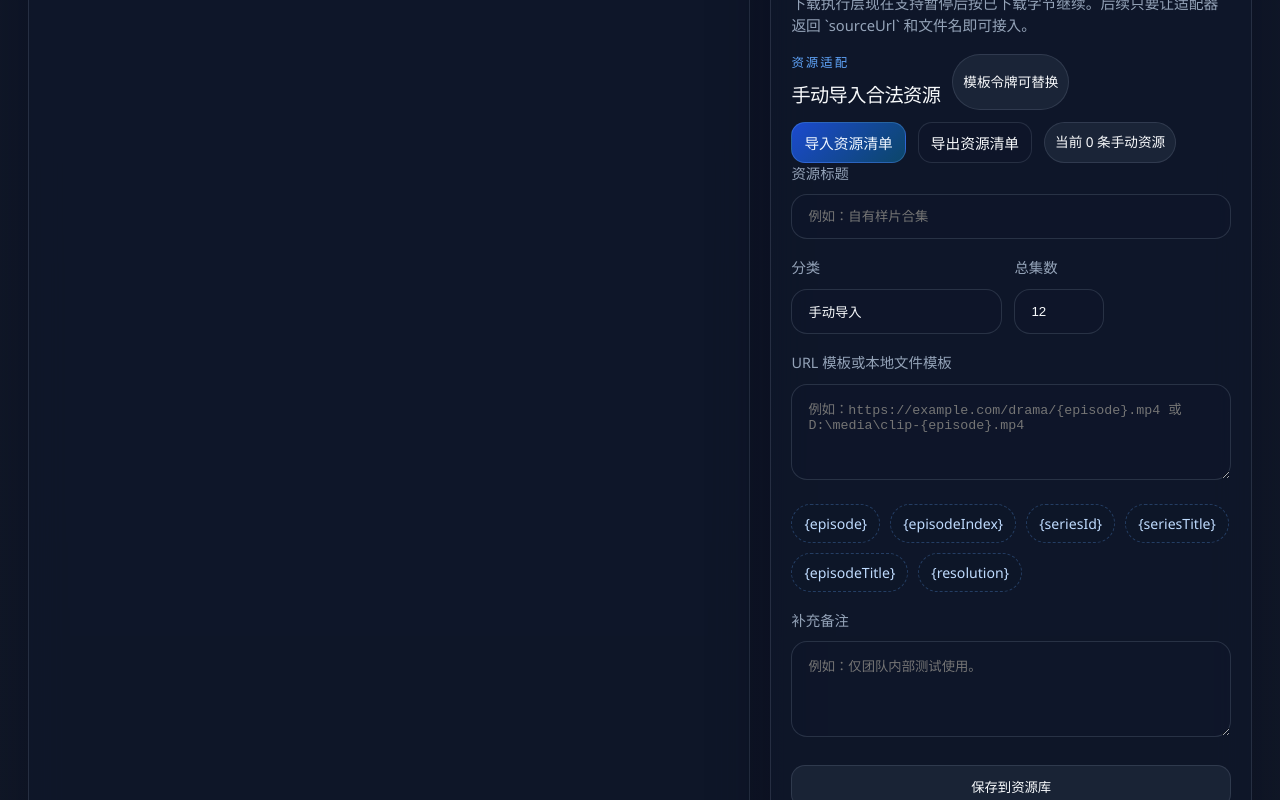
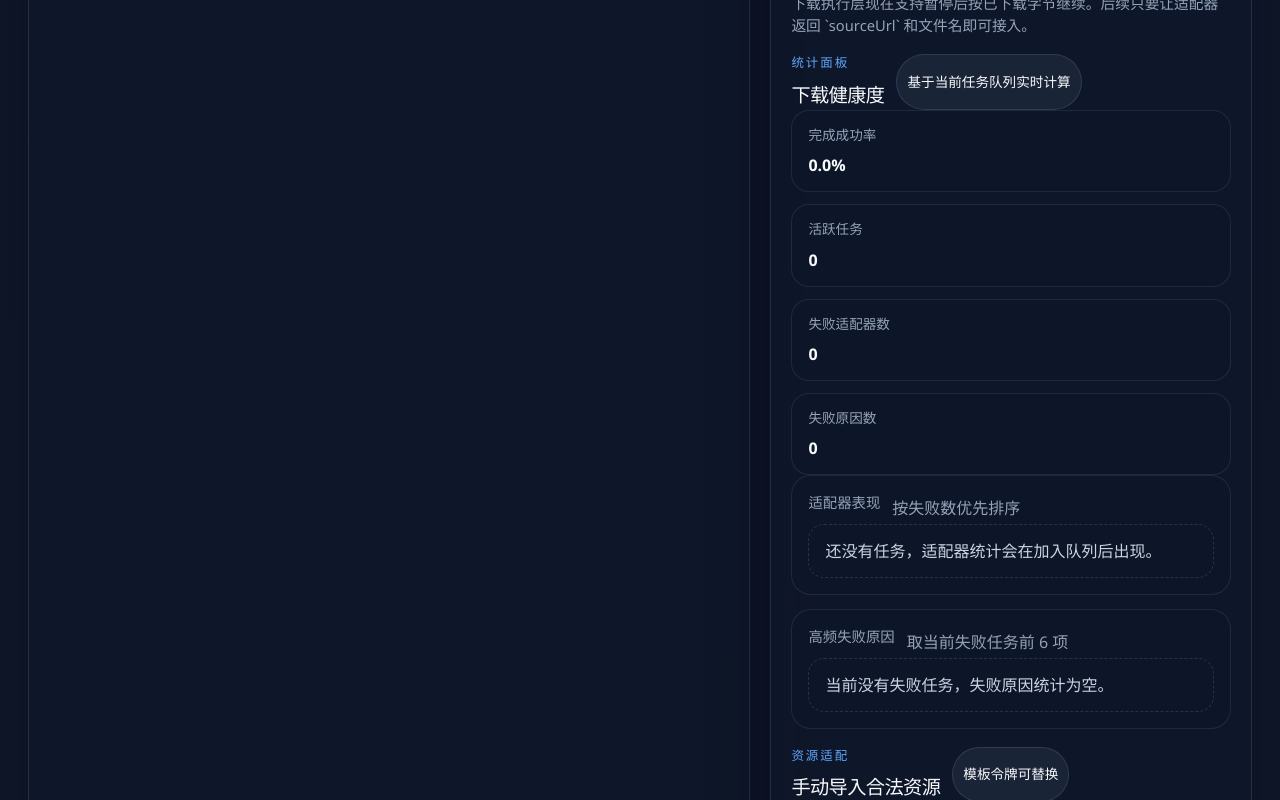
Before and after one commit to Nevermore222/HongGuo_Tool_Codex, a React (Vite) app: page / in a window 1280 px wide. Shown: the part 3160-3960 px from the top of the page. Built offline with nearby package versions, Linux system fonts and the light colour scheme.

Commit message:
Add download health dashboard

```diff
--- a/src/App.css
+++ b/src/App.css
@@ -124,6 +124,46 @@
 .queue-tools {
   display: grid;
   gap: 12px;
+}
+
+.stats-grid {
+  display: grid;
+  gap: 14px;
+}
+
+.stats-card {
+  padding: 16px;
+  border-radius: 20px;
+  background: rgba(15, 23, 42, 0.52);
+  border: 1px solid rgba(148, 163, 184, 0.14);
+}
+
+.stats-list {
+  display: grid;
+  gap: 10px;
+}
+
+.stats-row {
+  display: flex;
+  gap: 14px;
+  justify-content: space-between;
+  align-items: flex-start;
+  padding: 12px 0;
+  border-top: 1px solid rgba(148, 163, 184, 0.12);
+}
+
+.stats-row:first-child {
+  border-top: 0;
+  padding-top: 0;
+}
+
+.stats-row p {
+  margin: 6px 0 0;
+  color: var(--muted);
+}
+
+.section-header.compact {
+  align-items: center;
 }
 
 .card,
@@ -556,7 +596,8 @@ button:disabled {
   .episode-row,
   .queue-head,
   .section-header,
-  .log-head {
+  .log-head,
+  .stats-row {
     display: grid;
   }
 }
--- a/src/App.tsx
+++ b/src/App.tsx
@@ -105,6 +105,8 @@ const formatUpdatedAt = (value: string) =>
 
 const formatLogTime = (value: string) =>
   new Date(value).toLocaleString('zh-CN', { hour12: false })
+
+const formatPercent = (value: number) => `${value.toFixed(value >= 10 ? 0 : 1)}%`
 
 const formatBytes = (bytes: number) => {
   if (!bytes) {
@@ -414,6 +416,117 @@ function App() {
     }
   }, [desktopLogs])
 
+  const dashboardStats = useMemo(() => {
+    const settled = queueStats.completed + queueStats.failed
+    const successRate = settled > 0 ? (queueStats.completed / settled) * 100 : 0
+    const active = queueStats.downloading + queueStats.waiting + queueStats.paused
+    const failedAdapters = new Set(
+      visibleQueue
+        .filter((item) => item.status === '失败')
+        .map((item) => item.adapterId),
+    ).size
+
+    return {
+      successRate,
+      active,
+      failedAdapters,
+      distinctFailureReasons: new Set(
+        visibleQueue
+          .filter((item) => item.status === '失败' && item.errorMessage)
+          .map((item) => item.errorMessage),
+      ).size,
+    }
+  }, [queueStats, visibleQueue])
+
+  const adapterStats = useMemo(() => {
+    const grouped = new Map<
+      string,
+      {
+        adapterId: string
+        total: number
+        completed: number
+        failed: number
+        active: number
+      }
+    >()
+
+    for (const task of visibleQueue) {
+      const current =
+        grouped.get(task.adapterId) ??
+        {
+          adapterId: task.adapterId,
+          total: 0,
+          completed: 0,
+          failed: 0,
+          active: 0,
+        }
+
+      current.total += 1
+      if (task.status === '已完成') {
+        current.completed += 1
+      }
+      if (task.status === '失败') {
+        current.failed += 1
+      }
+      if (task.status === '下载中' || task.status === '等待中' || task.status === '已暂停') {
+        current.active += 1
+      }
+
+      grouped.set(task.adapterId, current)
+    }
+
+    return [...grouped.values()].sort((left, right) => {
+      if (right.failed !== left.failed) {
+        return right.failed - left.failed
+      }
+
+      if (right.active !== left.active) {
+        return right.active - left.active
+      }
+
+      return right.total - left.total
+    })
+  }, [visibleQueue])
+
+  const failureReasonStats = useMemo(() => {
+    const grouped = new Map<
+      string,
+      {
+        message: string
+        count: number
+        adapterIds: Set<string>
+      }
+    >()
+
+    for (const task of visibleQueue) {
+      if (task.status !== '失败') {
+        continue
+      }
+
+      const message = task.errorMessage?.trim() || '未记录错误详情'
+      const current =
+        grouped.get(message) ??
+        {
+          message,
+          count: 0,
+          adapterIds: new Set<string>(),
+        }
+
+      current.count += 1
+      current.adapterIds.add(task.adapterId)
+      grouped.set(message, current)
+    }
+
+    return [...grouped.values()]
+      .map((item) => ({
+        message: item.message,
+        count: item.count,
+        adapters: [...item.adapterIds].sort(),
+      }))
+      .sort((left, right) => right.count - left.count)
+      .slice(0, 6)
+  }, [visibleQueue])
+
   const persistDesktopSettings = async (patch: Partial<DesktopSettings>) => {
     if (!window.desktopApi) {
       setDesktopSettings((current) => ({ ...current, ...patch }))
@@ -698,6 +811,18 @@ function App() {
 
     await window.desktopApi.clearDownloadLogs()
     setActionMessage('下载日志已清空。')
+  }
+
+  const inspectAdapterTasks = (adapterId: string) => {
+    setQueueSearchTerm(adapterId)
+    setQueueStatusFilter('全部')
+    setActionMessage(`已将任务队列筛选到适配器 ${adapterId}。`)
+  }
+
+  const inspectFailureReason = (message: string) => {
+    setQueueSearchTerm(message)
+    setQueueStatusFilter('失败')
+    setActionMessage('已切换到失败任务视图，并按错误信息筛选。')
   }
 
   const openDownloadFile = async (taskId: string) => {
@@ -1124,6 +1249,99 @@ function App() {
               <section>
                 <div className="section-header">
                   <div>
+                    <p className="eyebrow">统计面板</p>
+                    <h3>下载健康度</h3>
+                  </div>
+                  <span className="pill">基于当前任务队列实时计算</span>
+                </div>
+
+                <div className="info-grid">
+                  <article className="info-card">
+                    <span>完成成功率</span>
+                    <strong>{formatPercent(dashboardStats.successRate)}</strong>
+                  </article>
+                  <article className="info-card">
+                    <span>活跃任务</span>
+                    <strong>{dashboardStats.active}</strong>
+                  </article>
+                  <article className="info-card">
+                    <span>失败适配器数</span>
+                    <strong>{dashboardStats.failedAdapters}</strong>
+                  </article>
+                  <article className="info-card">
+                    <span>失败原因数</span>
+                    <strong>{dashboardStats.distinctFailureReasons}</strong>
+                  </article>
+                </div>
+
+                <div className="stats-grid">
+                  <div className="stats-card">
+                    <div className="section-header compact">
+                      <div>
+                        <span className="section-label">适配器表现</span>
+                      </div>
+                      <span className="section-meta">按失败数优先排序</span>
+                    </div>
+                    <div className="stats-list">
+                      {adapterStats.length === 0 ? (
+                        <div className="empty-state">还没有任务，适配器统计会在加入队列后出现。</div>
+                      ) : (
+                        adapterStats.map((item) => (
+                          <article key={item.adapterId} className="stats-row">
+                            <div>
+                              <strong>{item.adapterId}</strong>
+                              <p>
+                                共 {item.total} 条 · 完成 {item.completed} · 失败 {item.failed} · 活跃 {item.active}
+                              </p>
+                            </div>
+                            <button
+                              className="small ghost"
+                              onClick={() => inspectAdapterTasks(item.adapterId)}
+                            >
+                              查看任务
+                            </button>
+                          </article>
+                        ))
+                      )}
+                    </div>
+                  </div>
+
+                  <div className="stats-card">
+                    <div className="section-header compact">
+                      <div>
+                        <span className="section-label">高频失败原因</span>
+                      </div>
+                      <span className="section-meta">取当前失败任务前 6 项</span>
+                    </div>
+                    <div className="stats-list">
+                      {failureReasonStats.length === 0 ? (
+                        <div className="empty-state">当前没有失败任务，失败原因统计为空。</div>
+                      ) : (
+                        failureReasonStats.map((item) => (
+                          <article key={item.message} className="stats-row">
+                            <div>
+                              <strong>{item.message}</strong>
+                              <p>
+                                {item.count} 条失败 · 适配器 {item.adapters.join('、')}
+                              </p>
+                            </div>
+                            <button
+                              className="small ghost"
+                              onClick={() => inspectFailureReason(item.message)}
+                            >
+                              查看失败项
+                            </button>
+                          </article>
+                        ))
+                      )}
+                    </div>
+                  </div>
+                </div>
+              </section>
+
+              <section>
+                <div className="section-header">
+                  <div>
                     <p className="eyebrow">资源适配</p>
                     <h3>手动导入合法资源</h3>
                   </div>
```
Also changed, not shown: 1 other file (tests, documents, lock files or other folders).
